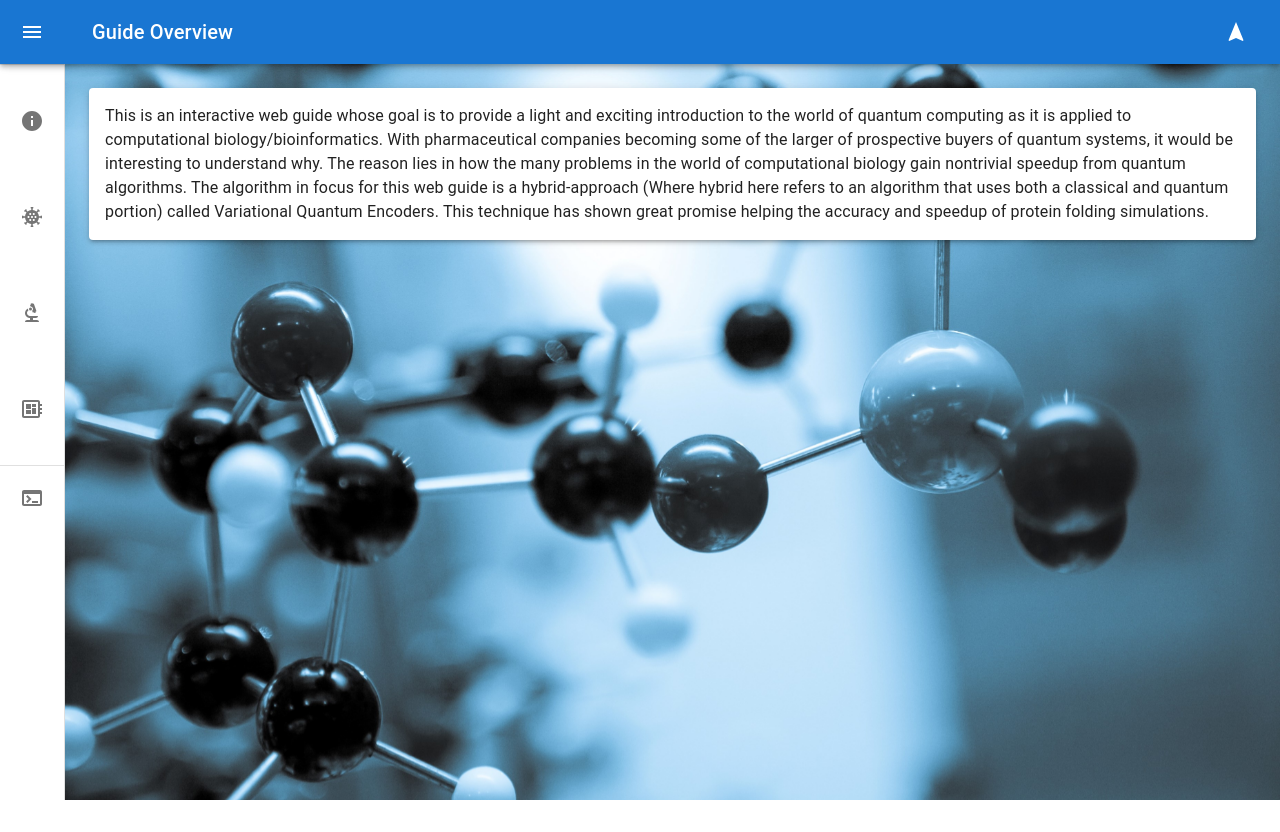
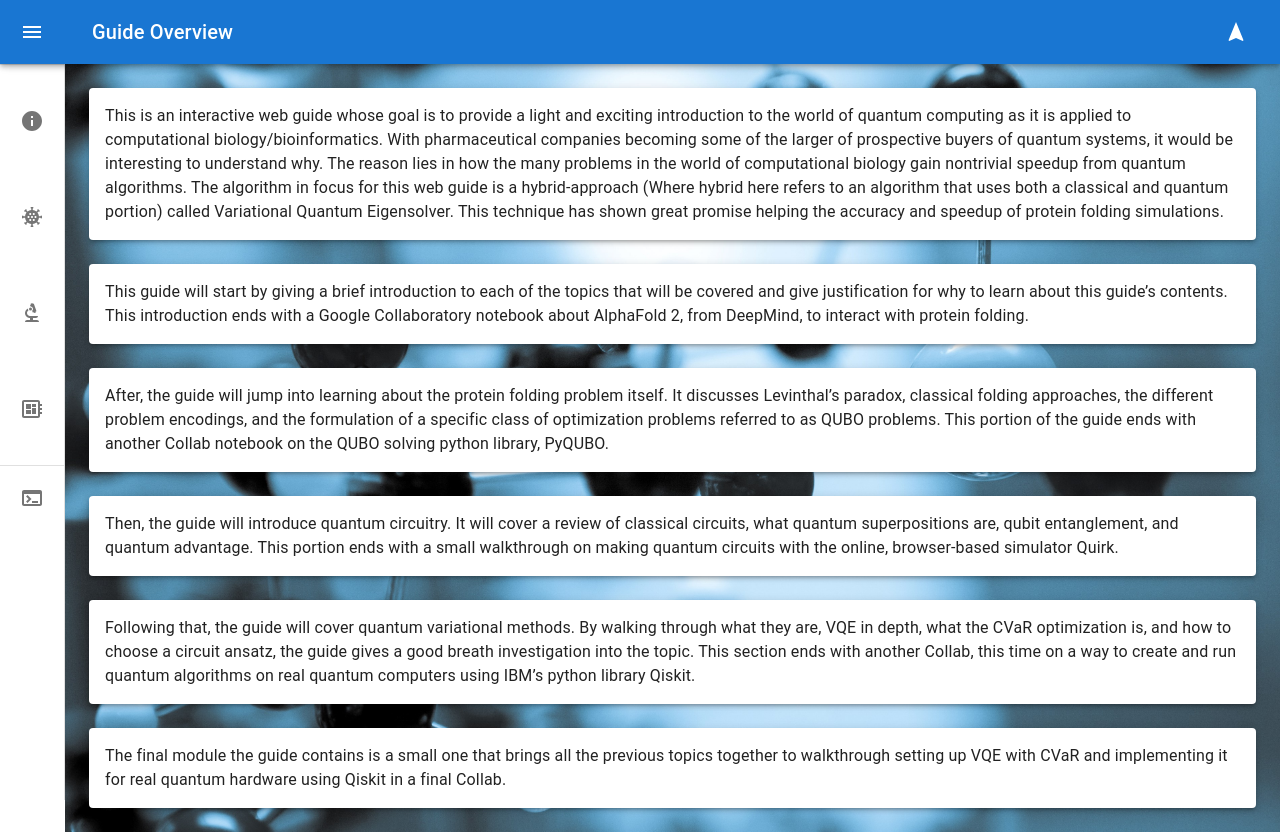
Before and after one commit to Jgonz156/Interactive-Guide-To-VQE-For-Protein-Folding, a React (Create React App) app in the folder web_module/: page /overview in a window 1280 px wide. Before the commit the page ends 800 px from the top, so only its background shows below. Built offline with nearby package versions, Linux system fonts and the light colour scheme.

Commit message:
Added the rest of the module intro

```diff
--- a/web_module/src/modules/overviewSubModules/wtp.tsx
+++ b/web_module/src/modules/overviewSubModules/wtp.tsx
@@ -21,8 +21,46 @@ export function WTP() {
           nontrivial speedup from quantum algorithms. The algorithm in focus for
           this web guide is a hybrid-approach (Where hybrid here refers to an
           algorithm that uses both a classical and quantum portion) called
-          Variational Quantum Encoders. This technique has shown great promise
-          helping the accuracy and speedup of protein folding simulations.
+          Variational Quantum Eigensolver. This technique has shown great
+          promise helping the accuracy and speedup of protein folding
+          simulations.
+        </Orator>
+        <Orator>
+          This guide will start by giving a brief introduction to each of the
+          topics that will be covered and give justification for why to learn
+          about this guide’s contents. This introduction ends with a Google
+          Collaboratory notebook about AlphaFold 2, from DeepMind, to interact
+          with protein folding.
+        </Orator>
+        <Orator>
+          After, the guide will jump into learning about the protein folding
+          problem itself. It discusses Levinthal’s paradox, classical folding
+          approaches, the different problem encodings, and the formulation of a
+          specific class of optimization problems referred to as QUBO problems.
+          This portion of the guide ends with another Collab notebook on the
+          QUBO solving python library, PyQUBO.
+        </Orator>
+        <Orator>
+          Then, the guide will introduce quantum circuitry. It will cover a
+          review of classical circuits, what quantum superpositions are, qubit
+          entanglement, and quantum advantage. This portion ends with a small
+          walkthrough on making quantum circuits with the online, browser-based
+          simulator Quirk.
+        </Orator>
+        <Orator>
+          Following that, the guide will cover quantum variational methods. By
+          walking through what they are, VQE in depth, what the CVaR
+          optimization is, and how to choose a circuit ansatz, the guide gives a
+          good breath investigation into the topic. This section ends with
+          another Collab, this time on a way to create and run quantum
+          algorithms on real quantum computers using IBM’s python library
+          Qiskit.
+        </Orator>
+        <Orator>
+          The final module the guide contains is a small one that brings all the
+          previous topics together to walkthrough setting up VQE with CVaR and
+          implementing it for real quantum hardware using Qiskit in a final
+          Collab.
         </Orator>
       </Box>
     </>
```
